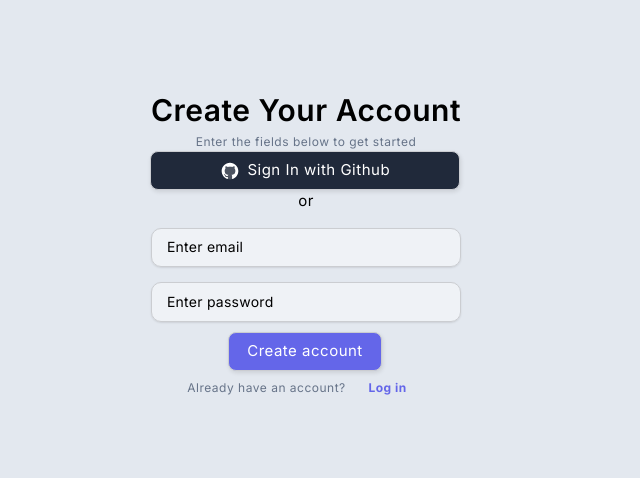
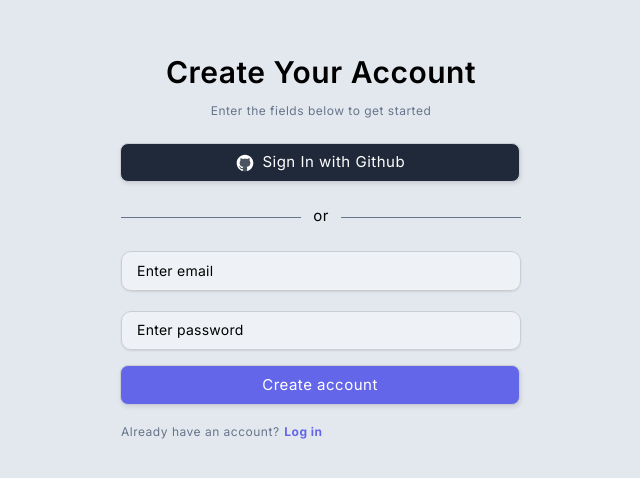
Before and after one commit to FlaviuN93/Devport, a React (Vite) app in the folder frontend/: page /sign-up in a window 1280 px wide. Shown: the part 154-632 px from the top of the page, without its empty margins (334-974 px from the left). Built offline with nearby package versions, Linux system fonts and the light colour scheme.

Commit message:
Researching forms and implementing signup form

```diff
--- a/frontend/package.json
+++ b/frontend/package.json
@@ -11,6 +11,7 @@
   },
   "dependencies": {
     "@heroicons/react": "^2.1.1",
+    "@hookform/resolvers": "^3.3.4",
     "framer-motion": "^11.0.8",
     "localforage": "^1.10.0",
     "match-sorter": "^6.3.4",
--- a/frontend/src/App.tsx
+++ b/frontend/src/App.tsx
@@ -13,7 +13,7 @@ import Login from './pages/Login'
 
 function App() {
 	return (
-		<div className='w-screen'>
+		<div className='w-screen m-4'>
 			<BrowserRouter>
 				<Routes>
 					<Route path='/home' element={<HomePage />} />
--- a/frontend/src/components/Inputs/Password.tsx
+++ b/frontend/src/components/Inputs/Password.tsx
@@ -64,7 +64,6 @@ const Password: FC<PasswordProps> = ({
 					onClick={handleTogglePassword}
 					buttonStyles={buttonClasses}
 					type='text'
-					size='small'
 				/>
 			)}
 		</div>
--- a/frontend/src/components/Inputs/Text.module.css
+++ b/frontend/src/components/Inputs/Text.module.css
@@ -1,7 +1,7 @@
 .textContainer {
 	display: flex;
 	flex-direction: column;
-	margin: 10px 0;
+	margin: 1rem 0;
 	align-items: flex-start;
 }
 
--- a/frontend/src/components/UI/Button.module.css
+++ b/frontend/src/components/UI/Button.module.css
@@ -33,6 +33,7 @@
 	color: var(--violet);
 	font-size: 12px;
 	font-weight: 700;
+	padding: 0;
 	border: none;
 	box-shadow: none;
 	min-width: 0;
--- a/frontend/src/index.css
+++ b/frontend/src/index.css
@@ -59,7 +59,6 @@ body {
 	overflow: auto;
 	display: flex;
 	place-items: center;
-	min-width: 320px;
 	min-height: 100vh;
 	text-align: center;
 }
--- a/frontend/src/pages/SignUp.module.css
+++ b/frontend/src/pages/SignUp.module.css
@@ -1,6 +1,30 @@
 .signupContainer {
-	width: fit-content;
+	width: auto;
 	margin: 0 auto;
 	display: flex;
 	flex-direction: column;
+	gap: 1.5rem;
+	max-width: 400px;
 }
+
+.borderWord {
+	position: relative;
+}
+
+.borderWord::before,
+.borderWord::after {
+	content: '';
+	position: absolute;
+	top: 55%;
+	height: 1px;
+	background-color: var(--gray);
+	width: 180px;
+}
+
+.borderWord::before {
+	left: 0;
+}
+
+.borderWord::after {
+	right: 0;
+}
--- a/frontend/src/pages/SignUp.tsx
+++ b/frontend/src/pages/SignUp.tsx
@@ -4,8 +4,18 @@ import styles from './SignUp.module.css'
 import GithubIcon from '../assets/github.svg?react'
 import Text from '../components/Inputs/Text'
 import Password from '../components/Inputs/Password'
+import { useForm } from 'react-hook-form'
+import { zodResolver } from '@hookform/resolvers/zod'
+import { signupSchema } from './schemas'
+
+type SignupData = {
+	email: string
+	password: string
+}
 
 const SignUp = () => {
+	const { register } = useForm<SignupData>({ resolver: zodResolver(signupSchema) })
+
 	const handleGithubSignup = () => {
 		console.log('Github')
 	}
@@ -13,7 +23,7 @@ const SignUp = () => {
 	return (
 		<section className={styles.signupContainer}>
 			<div>
-				<h1>Create Your Account</h1>
+				<h1 className='mb-2'>Create Your Account</h1>
 				<h6>Enter the fields below to get started</h6>
 			</div>
 			<Button
@@ -22,10 +32,8 @@ const SignUp = () => {
 				buttonStyles='bg-darkBlue text-white'
 				icon={<GithubIcon />}
 			/>
-			<div>
-				<span>or</span>
-			</div>
-			<form>
+			<div className={styles.borderWord}>or</div>
+			<form className='-mt-5' onSubmit={() => {}}>
 				<Text
 					placeholder='Enter email'
 					name='email'
@@ -44,9 +52,13 @@ const SignUp = () => {
 					placeholder='Enter password'
 				/>
 
-				<Button buttonText='Create account' onClick={() => {}} buttonStyles='bg-violet text-white' />
+				<Button
+					buttonText='Create account'
+					onClick={() => {}}
+					buttonStyles='bg-violet text-white w-full'
+				/>
 
-				<div>
+				<div className='mt-4 text-start'>
 					<span className='text-[12px] text-gray'>Already have an account?</span>{' '}
 					<Button type='text' buttonText='Log in' onClick={() => {}} />
 				</div>
--- /dev/null
+++ b/frontend/src/pages/schemas.tsx
@@ -0,0 +1,14 @@
+import { z } from 'zod'
+
+export const signupSchema = z.object({
+	email: z.string().email('email is invalid').min(1),
+	password: z.object({
+		lowercase: z.string().regex(/[a-z]/, 'one lower case character'),
+		uppercase: z.string().regex(/[A-Z]/, 'one upper case character'),
+		specialChar: z.string().regex(/[^a-zA-Z0-9]/, 'one special character'),
+		minLength: z.string().min(8, '8 character min'),
+		number: z.coerce.number().max(1, 'one number'),
+		maxLength: z.string().max(20, 'maximum of 20 characters'),
+		whitespace: z.string().regex(/\S+/, 'no whitespaces allowed'),
+	}),
+})
```
Also changed, not shown: 1 other file (tests, documents, lock files or other folders).
